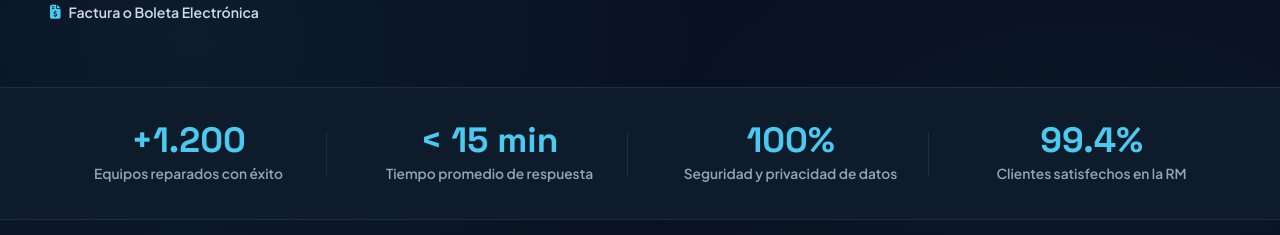
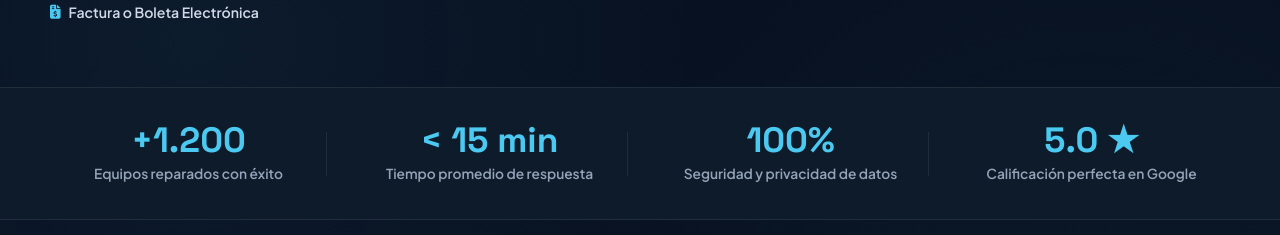
Before and after one commit to Manuel-GY/CHF-Landing, a plain HTML site: page index.html in a window 1280 px wide. Shown: the part 880-1115 px from the top of the page. Drawn offline with Linux system fonts and the light colour scheme.

Commit message:
fix: asegurar calificacion 5.0 estrellas en todas las metricas y badges

```diff
--- a/index.html
+++ b/index.html
@@ -1544,8 +1544,8 @@
                         <p class="metric-label">Seguridad y privacidad de datos</p>
                     </div>
                     <div class="metric-card">
-                        <div class="metric-number">99.4%</div>
-                        <p class="metric-label">Clientes satisfechos en la RM</p>
+                        <div class="metric-number">5.0 ★</div>
+                        <p class="metric-label">Calificación perfecta en Google</p>
                     </div>
                 </div>
             </div>
```
